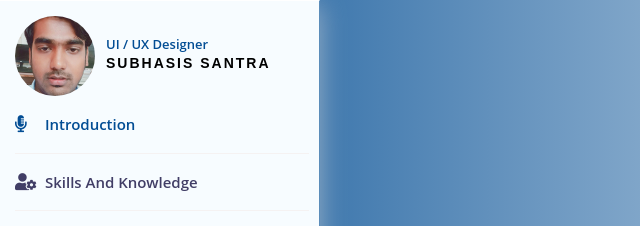
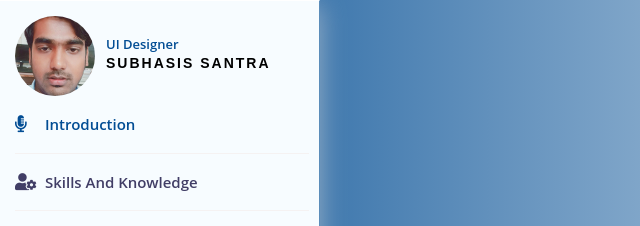
Before and after one commit to subhasisdesigner/subhasisdesigner.github.io, a plain HTML site: page index.html in a window 1280 px wide. Shown: the top 226 px of the page, 0-640 px from the left. Drawn offline with Linux system fonts and the light colour scheme.

Commit message:
Update index.html

```diff
--- a/index.html
+++ b/index.html
@@ -2,7 +2,7 @@
 <html lang="en">
 <head>
   <meta charset="utf-8">
-  <title>UI / UX Designer | Subhasis Santra</title>
+  <title>UI Designer | Subhasis Santra</title>
   <meta content="width=device-width, initial-scale=1.0" name="viewport">
   <meta content="" name="keywords">
   <meta content="" name="description">
@@ -34,7 +34,7 @@
       <div class="logo float-left">
         <a href="#profile" class="js-anchor-link scrollto"><img src="img/subhasis_santra.jpg" alt="" class="img-fluid">
          <div class="profile_info">
-          <p>UI / UX Designer</p>
+          <p>UI Designer</p>
           <h1>Subhasis Santra</h1>
 
         </div></a>
@@ -45,7 +45,7 @@
           <div class="logo float-left only_mobile">
         <a href="#profile" class="js-anchor-link scrollto"><img src="img/subhasis_santra.jpg" alt="" class="img-fluid">
          <div class="profile_info">
-          <p>UI / UX Designer</p>
+          <p>UI Designer</p>
           <h1>Subhasis Santra</h1>
 
         </div></a>
```
